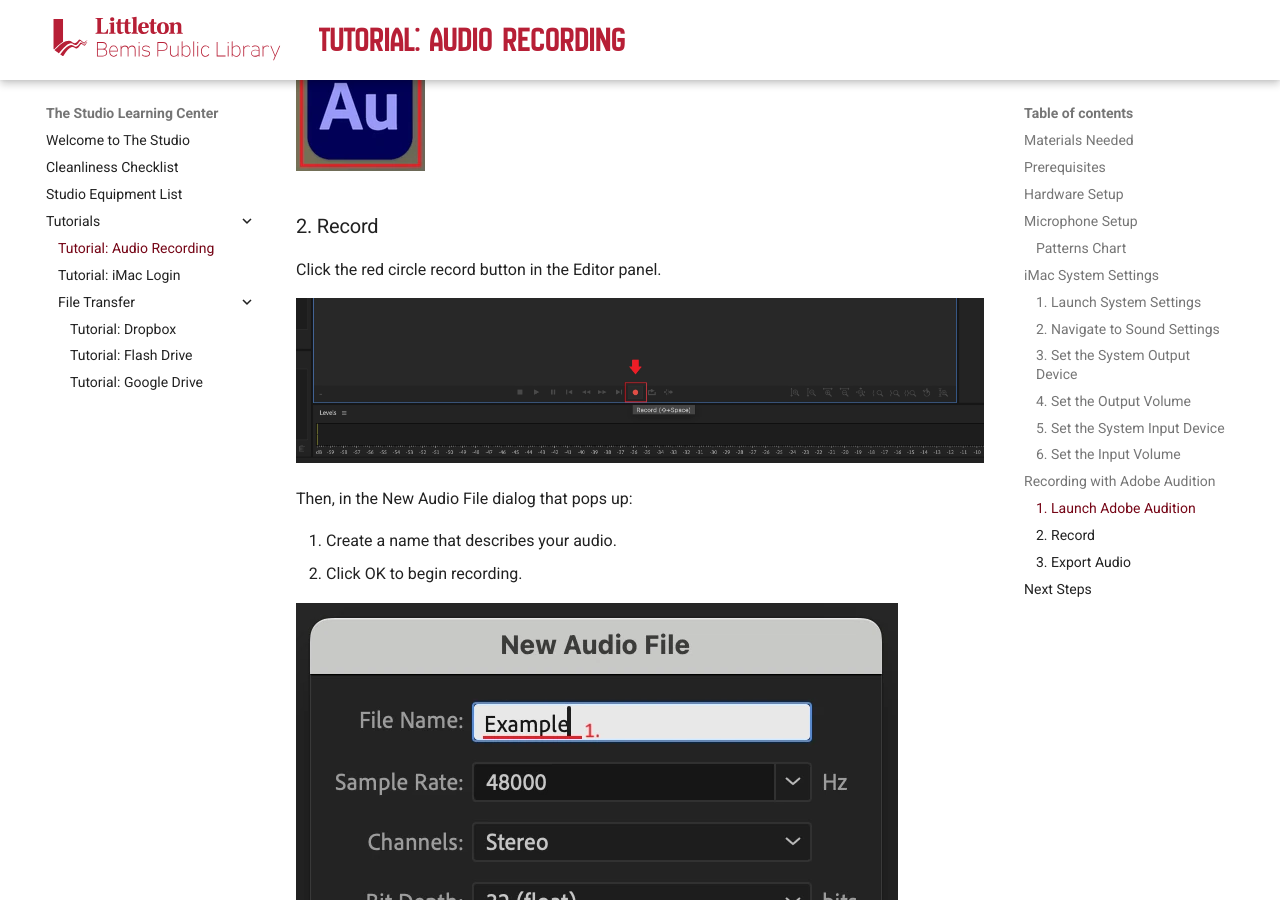
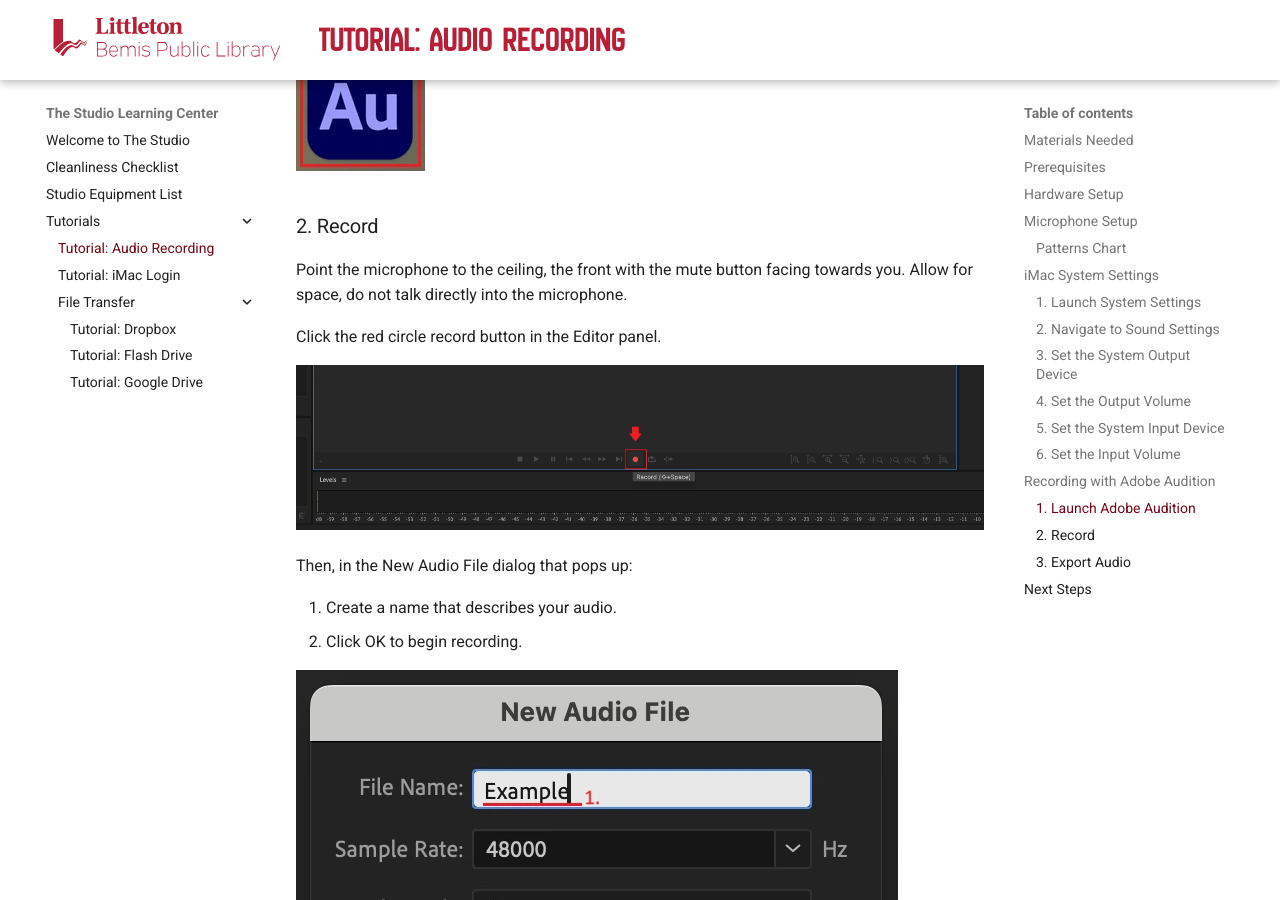
Before and after one commit to chworthey/bemis-public-library-studio-docs, an MkDocs documentation site: the page built from docs/Tutorials/tutorial-audio-recording.md, in a window 1280 px wide and 900 px high, scrolled down 6348 px. Built offline with MkDocs 1.6.1 and Material for MkDocs 9.7.7, drawn with Linux system fonts in a browser that asks for light colours; plug-ins that fetch from the network failed and are left out; some of the changed text lies outside the part shown.

Commit message:
Audio recording clarifications

```diff
--- a/docs/Tutorials/tutorial-audio-recording.md
+++ b/docs/Tutorials/tutorial-audio-recording.md
@@ -73,7 +73,7 @@ Please note these knobs:
 
 - **:fontawesome-solid-headphones: Volume** on the front: This control is only relevant if set up with mic monitoring. It increases and decreases the volume of the headphones.
 - **Gain** on the back: This control amplifies the mic input volume. If the recording is too quiet or too loud, try adjusting this knob. It is best practice to keep gain knob as low as possible and turn the mic input volume to 100% as described in [iMac System Settings section](#imac-system-settings).
-- **Pattern** on the back: This control changes the microphone's configuration according to the *Patterns Chart* in the next section.
+- **Pattern** on the back: This control changes the microphone's configuration according to the *Patterns Chart* in the next section. You may go ahead and configure this to your liking now.
 
 ### Patterns Chart
 | Pattern                  | Symbol                                                                        | Description                                                                                                                                                                                                                       |
@@ -174,6 +174,8 @@ Launch the Adobe Audition app from the Dock on the iMac desktop by clicking the
 
 ### 2. Record
 
+Point the microphone to the ceiling, the front with the mute button facing towards you. Allow for space, do not talk directly into the microphone.
+
 Click the red circle record button in the Editor panel.
 
 ![A crop of Adobe Audition highlighting the record button](../assets/images/audition-record.webp)
```
